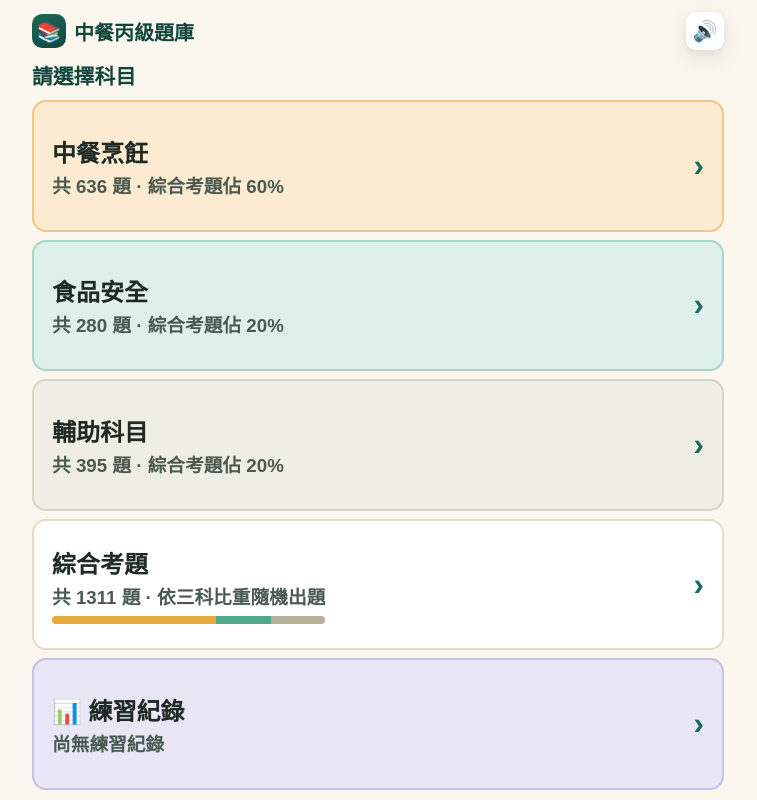
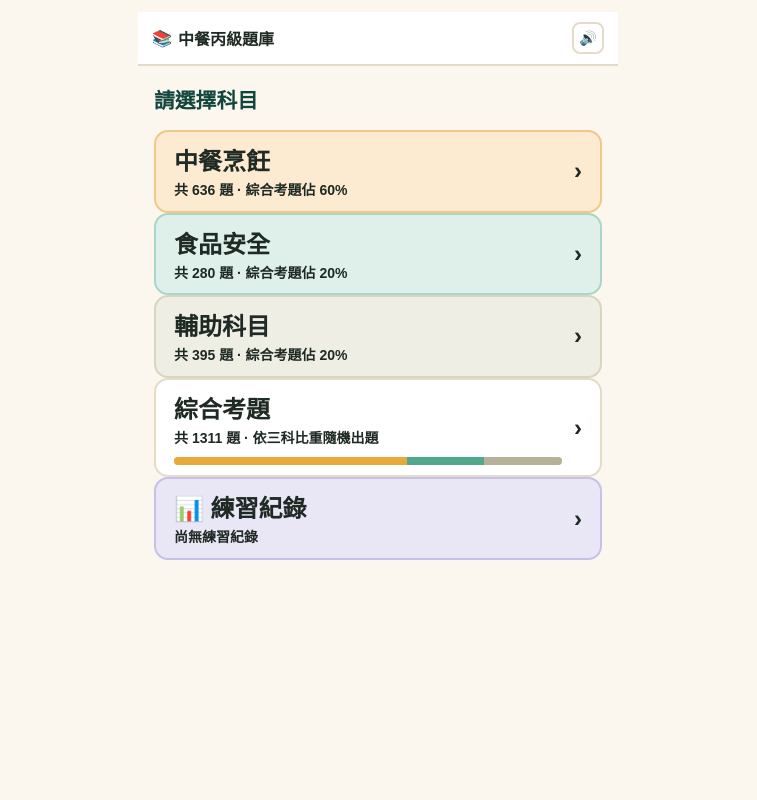
Before and after one commit to GisLiou/CookQuizApp, a React (Vite) app: page / in a window 1280 px wide. Shown: the whole page, without its empty margins (262-1019 px from the left). Built offline with nearby package versions, Linux system fonts and the light colour scheme.

Commit message:
fix: 修正頁面響應式問題

```diff
--- a/src/assets/global.css
+++ b/src/assets/global.css
@@ -50,61 +50,73 @@ body {
 }
 
 .screen {
-  flex: 1;
-  min-height: 0;
   display: flex;
   flex-direction: column;
+  width: 100%;
+  max-width: 480px;
+  min-height: 100vh;
+  min-height: 100dvh;
+  margin: 0 auto;
+  background: var(--bg);
+  position: relative;
+  overflow-y: auto;
+  -webkit-overflow-scrolling: touch;
 }
 
 /* ---------- Slim top bar (always present, fixed height) ---------- */
 .topbar {
-  flex: 0 0 auto;
   display: flex;
   align-items: center;
-  justify-content: space-between;
-  gap: 10px;
-  margin-bottom: 8px;
+  gap: 12px;
+  padding: 10px 14px;
+  background: var(--panel);
+  border-bottom: 2px solid var(--line);
+  flex-shrink: 0;
+  width: 100%;
+  box-sizing: border-box;
+  overflow-x: auto; /* 關鍵：整個導覽列支援水平滾動 */
+  overflow-y: hidden;
+  -webkit-overflow-scrolling: touch;
+  white-space: nowrap; /* 確保內部元素不換行 */
+  scrollbar-width: none; /* 隱藏 Firefox 捲軸 */
+}
+
+.topbar::-webkit-scrollbar {
+  display: none;
 }
 
 .brand {
-  display: flex;
+  display: inline-flex;
   align-items: center;
-  gap: 8px;
-  min-width: 0;
+  gap: 6px;
+  flex-shrink: 0;
 }
 
 .brand-badge {
-  width: 34px;
-  height: 34px;
-  border-radius: 10px;
-  background: linear-gradient(155deg, var(--primary), var(--primary-dark));
-  display: flex;
-  align-items: center;
-  justify-content: center;
-  font-size: 20px;
   flex-shrink: 0;
 }
 
 .brand-title {
-  font-size: clamp(16px, 2.5vh, 21px);
-  font-weight: 800;
-  color: var(--primary-dark);
+  font-size: clamp(14px, 2vh, 18px);
+  font-weight: 700;
   white-space: nowrap;
-  overflow: hidden;
-  text-overflow: ellipsis;
 }
 
 .home-btn {
-  border: none;
+  display: inline-flex;
+  align-items: center;
+  justify-content: center;
+  padding: 6px 12px;
   background: var(--panel);
-  color: var(--primary-dark);
-  font-size: clamp(15px, 2.3vh, 18px);
-  font-weight: 700;
-  padding: 8px 12px;
-  border-radius: 10px;
-  box-shadow: var(--shadow);
+  border: 2px solid var(--line);
+  border-radius: 8px;
+  font-size: clamp(12px, 1.6vh, 14px);
+  font-weight: 600;
+  color: var(--text);
   cursor: pointer;
+  white-space: nowrap;
   flex-shrink: 0;
+  box-shadow: 0 2px 4px rgba(0, 0, 0, 0.02);
 }
 
 .home-btn:active {
@@ -114,19 +126,21 @@ body {
 /* ---------- Generic panel ---------- */
 .panel {
   background: var(--panel);
-  border-radius: var(--radius);
-  box-shadow: var(--shadow);
-  padding: 16px 18px;
-  min-height: 0;
+  border: 2px solid var(--line);
+  border-radius: 16px;
+  padding: 20px;
+  box-shadow: 0 4px 12px rgba(0, 0, 0, 0.04);
+  height: auto; /* 確保面板根據內容自動延伸 */
 }
 
 /* ===================== MENU / COUNT screens ===================== */
 .fill-col {
-  flex: 1;
-  min-height: 0;
   display: flex;
   flex-direction: column;
-  gap: 10px;
+  flex: 1;
+  padding: 16px;
+  gap: 16px;
+  height: auto;
 }
 
 .intro-panel {
@@ -160,12 +174,19 @@ p.hero-sub {
   margin: 2px 0 0;
 }
 
-.choice-grid {
-  flex: 1;
-  min-height: 0;
+.choice-btn {
   display: flex;
-  flex-direction: column;
-  gap: 8px;
+  align-items: center;
+  justify-content: space-between;
+  width: 100%;
+  padding: 16px 18px;
+  background: var(--panel);
+  border: 2px solid var(--line);
+  border-radius: 14px;
+  text-align: left;
+  cursor: pointer;
+  transition: all 0.2s ease;
+  height: auto; /* 高度自動隨字數展開 */
 }
 
 .choice-btn {
@@ -188,29 +209,18 @@ p.hero-sub {
   overflow: hidden;
 }
 
-.choice-btn .cb-main {
+.cb-main {
   display: flex;
   flex-direction: column;
-  gap: 2px;
-  min-width: 0;
+  gap: 4px;
+  flex: 1;
+  word-break: break-word; /* 避免長字體或英文超出邊界 */
 }
 
-.choice-btn .cb-main span {
-  overflow: hidden;
-  text-overflow: ellipsis;
-  white-space: nowrap;
-}
-
-.choice-btn .cb-count {
-  font-size: 0.78em;
-  font-weight: 600;
-  color: var(--ink-soft);
-}
-
-.choice-btn .cb-arrow {
-  font-size: 1.3em;
-  color: var(--primary);
-  flex-shrink: 0;
+.cb-count {
+  font-size: clamp(12px, 1.8vh, 14px);
+  color: var(--muted);
+  line-height: 1.4;
 }
 
 .choice-btn:active {
@@ -272,11 +282,12 @@ footer.note {
 
 /* ===================== QUIZ screen ===================== */
 .quiz-grid {
+  display: flex;
+  flex-direction: column;
   flex: 1;
-  min-height: 0;
-  display: grid;
-  grid-template-rows: auto auto minmax(0, 1fr) auto;
-  gap: 8px;
+  padding: 16px;
+  gap: 16px;
+  height: auto;
 }
 
 .progress-wrap {
@@ -316,11 +327,11 @@ footer.note {
 }
 
 .qhead {
-  grid-row: 2;
-  display: flex;
-  flex-direction: column;
-  gap: 6px;
-  min-height: 0;
+  background: var(--panel);
+  border: 2px solid var(--line);
+  border-radius: 14px;
+  padding: 18px;
+  height: auto; /* 題目再短也好看，再長也能自動往下延展 */
 }
 
 .cat-tag {
@@ -335,64 +346,49 @@ footer.note {
 }
 
 .question-text {
-  font-weight: 800;
-  color: var(--ink);
-  line-height: 1.35;
-  font-size: clamp(16px, 3.4vh, 27px);
-  max-height: 22vh;
-  overflow: hidden;
+  font-size: clamp(18px, 2.6vh, 22px);
+  font-weight: 700;
+  line-height: 1.5;
+  color: var(--text);
+  word-break: break-word;
 }
 
 .options {
-  grid-row: 3;
-  min-height: 0;
   display: flex;
   flex-direction: column;
-  gap: 7px;
-  overflow-y: auto;
+  gap: 10px;
+  flex-shrink: 0;
 }
 
 .opt-btn {
-  flex: 1 1 0;
-  min-height: 0;
   display: flex;
-  align-items: center;
-  gap: 10px;
+  align-items: flex-start; /* 讓選項字母與多行文字上方對齊 */
+  gap: 12px;
   width: 100%;
+  padding: 14px 16px;
+  background: var(--panel);
+  border: 2px solid var(--line);
+  border-radius: 14px;
   text-align: left;
-  border: 2px solid var(--line);
-  background: var(--panel);
-  border-radius: 14px;
-  padding: 6px 14px;
-  font-size: clamp(14px, 2.6vh, 22px);
-  font-weight: 700;
-  color: var(--ink);
   cursor: pointer;
-  line-height: 1.25;
-  overflow: hidden;
+  transition: all 0.2s ease;
+  height: auto; /* 高度自動隨內容展開 */
+  min-height: 56px;
+  flex-shrink: 0;
 }
 
 .opt-letter {
+  font-weight: 700;
   flex-shrink: 0;
-  width: 1.9em;
-  height: 1.9em;
-  border-radius: 50%;
-  background: var(--bg);
-  border: 2px solid var(--line);
-  display: flex;
-  align-items: center;
-  justify-content: center;
-  font-size: 0.85em;
-  font-weight: 900;
-  color: var(--primary-dark);
+  padding-top: 1px;
 }
 
 .opt-text {
-  min-width: 0;
-  display: -webkit-box;
-  -webkit-line-clamp: 4;
-  -webkit-box-orient: vertical;
-  overflow: hidden;
+  flex: 1;
+  word-break: break-word;
+  white-space: normal; /* 關鍵：允許選項文字自動換行，絕不擠壓變形 */
+  line-height: 1.4;
+  font-size: clamp(15px, 2.1vh, 18px); /* 恢復舒適的字體大小 */
 }
 
 .opt-btn:active:not(.disabled) {
@@ -576,24 +572,28 @@ footer.note {
 
 /* ---------- Topbar actions / mute button ---------- */
 .topbar-actions {
-  display: flex;
+  display: inline-flex;
   align-items: center;
-  gap: 8px;
+  gap: 6px;
   flex-shrink: 0;
+  margin-left: auto;
+}
+
+.topbar-actions::-webkit-scrollbar {
+  display: none; /* Chrome / Safari 隱藏捲軸 */
 }
 
 .mute-btn {
-  border: none;
-  background: var(--panel);
-  font-size: clamp(16px, 2.5vh, 21px);
-  width: 38px;
-  height: 38px;
-  border-radius: 10px;
-  box-shadow: var(--shadow);
-  cursor: pointer;
-  display: flex;
+  display: inline-flex;
   align-items: center;
   justify-content: center;
+  width: 32px;
+  height: 32px;
+  background: var(--panel);
+  border: 2px solid var(--line);
+  border-radius: 8px;
+  font-size: 14px;
+  cursor: pointer;
   flex-shrink: 0;
 }
 
```
Also changed, not shown: src/data/quizData.json.
